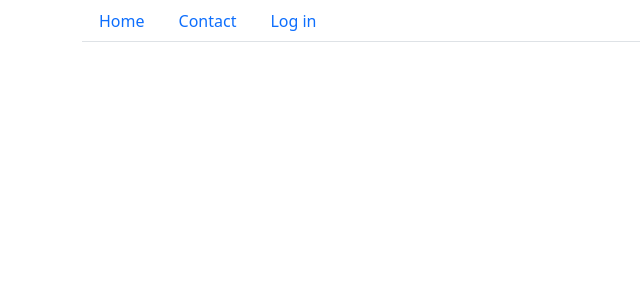
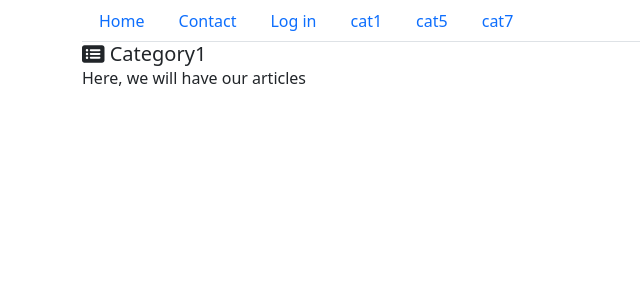
Before and after one commit to Gromso/shopforelectronicgoodsfront, a React (Create React App) app: page /#/category/1/ in a window 1280 px wide. Before the commit this address had no page. Shown: the top 300 px of the page, without its empty margins (0-640 px from the left). Built offline with nearby package versions, Linux system fonts and the light colour scheme.

Commit message:
Implement a basic category page component with data acquisition simulation

```diff
--- /dev/null
+++ b/src/components/CategoryPage/CategoryPage.tsx
@@ -0,0 +1,72 @@
+import { faListAlt } from "@fortawesome/free-solid-svg-icons";
+import { FontAwesomeIcon } from "@fortawesome/react-fontawesome";
+import React from "react";
+import { Card, Container, Nav } from "react-bootstrap";
+import { HashRouter } from "react-router-dom";
+import CategoryType from "../../types/CategoryType";
+
+interface CategoryPageProperties{
+    match: {
+        params:{
+            cId: number
+        }
+    }
+}
+
+interface CategoryPageState{
+    category?: CategoryType;
+}
+
+
+export default class CategoryPage extends React.Component<CategoryPageProperties>{
+
+    state: CategoryPageState;
+
+    constructor(props: Readonly<CategoryPageProperties>){
+        super(props)
+
+        this.state = {};
+
+    }
+
+
+    render() {
+        return (<Container>
+            <Card.Body>
+                <Card.Title>
+                    <FontAwesomeIcon icon={faListAlt} /> { this.state.category?.name}
+                </Card.Title>
+                <Card.Text>
+                    Here, we will have our articles
+                </Card.Text>
+            </Card.Body>
+        </Container>
+        );
+    }
+
+    componentWillMount() {
+       this.getCategoryData();
+    }
+
+    componentWillReceiveProps(newProperties: Readonly<CategoryPageProperties>) {
+        if(newProperties.match.params.cId === this.props.match.params.cId){
+            return;
+        }
+        this.getCategoryData();
+    }
+
+    private getCategoryData(){
+        setTimeout(() =>{
+            const data: CategoryType = {
+                name: 'Category' + this.props.match.params.cId,
+                categoryId: this.props.match.params.cId,
+                items: []
+            };
+            this.setState({
+                category: data,
+            })
+        }, 750);
+    }
+
+
+}
--- a/src/components/ContactPage/ContactPage.tsx
+++ b/src/components/ContactPage/ContactPage.tsx
@@ -4,7 +4,7 @@ import {Container, Card } from 'react-bootstrap';
 import { faPhone } from '@fortawesome/free-solid-svg-icons';
 
 
-export class ContactPage extends React.Component {
+export default class ContactPage extends React.Component {
 
     render() {
         return (<Container>
--- a/src/components/MainMenu/MainMenu.tsx
+++ b/src/components/MainMenu/MainMenu.tsx
@@ -29,7 +29,7 @@ export class MainMenu extends React.Component<MainMenuProperties>{
     constructor(props: Readonly<MainMenuProperties>) {
         super(props);
         this.state = {
-            items: props.items,
+            items: props.items
         };
     }
 
@@ -37,6 +37,15 @@ export class MainMenu extends React.Component<MainMenuProperties>{
         this.setState({
             items: items,
         });
+    }
+
+
+    private makeNewLink(item: MainMenuItem, index: number){
+        return (
+            <Link key={index} to={item.link} className='nav-link'>
+                {item.text}
+            </Link>
+        );
     }
 
     render() {
@@ -52,13 +61,5 @@ export class MainMenu extends React.Component<MainMenuProperties>{
     }
 
 
-    private makeNewLink(item: MainMenuItem, index: number){
-        return (
-            <Link key={index} to={item.link} className='nav-link'>
-                {item.text}
-            </Link>
-        );
-    }
-
 
 }
--- a/src/components/UserLoginPage/UserLoginPage.tsx
+++ b/src/components/UserLoginPage/UserLoginPage.tsx
@@ -4,7 +4,7 @@ import {Container, Card } from 'react-bootstrap';
 import { faSignInAlt } from '@fortawesome/free-solid-svg-icons';
 
 
-export class UserLoginPage extends React.Component {
+export default class UserLoginPage extends React.Component {
     render() {
         return (<Container>
             <Card.Body>
--- a/src/index.tsx
+++ b/src/index.tsx
@@ -10,14 +10,19 @@ import 'bootstrap/dist/js/bootstrap.min.js';
 import '@fortawesome/fontawesome-free/css/fontawesome.min.css'
 import { MainMenu, MainMenuItem } from './components/MainMenu/MainMenu';
 import { HashRouter, Routes, Route } from 'react-router-dom';
-import { ContactPage } from './components/ContactPage/ContactPage';
-import { UserLoginPage } from './components/UserLoginPage/UserLoginPage';
+import ContactPage  from './components/ContactPage/ContactPage';
+import UserLoginPage  from './components/UserLoginPage/UserLoginPage';
+import CategoryPage from './components/CategoryPage/CategoryPage';
 
 
 const menuItems = [
   new MainMenuItem("Home", "/"),
-  new MainMenuItem("Contact", "/contact"),
-  new MainMenuItem("Log in", "/user/login"),
+  new MainMenuItem("Contact", "/contact/"),
+  new MainMenuItem("Log in", "/user/login/"),
+
+  new MainMenuItem("cat1", "/category/1/"),
+  new MainMenuItem("cat5", "/category/5/"),
+  new MainMenuItem("cat7", "/category/7/"),
 ];
 const root = ReactDOM.createRoot(
   document.getElementById('root') as HTMLElement
@@ -30,6 +35,8 @@ root.render(
         <Route index path='/'  element={<HomePage/>} />
         <Route path="/contact" element={<ContactPage/>} />
         <Route path="/user/login" element={<UserLoginPage/>} />
+        <Route path="/category/:cId" element={<CategoryPage match={{params: {cId: 1}
+        }}/>} />
       </Routes >
     </HashRouter>
   </React.StrictMode>
--- /dev/null
+++ b/src/types/CategoryType.ts
@@ -0,0 +1,8 @@
+import ArticleType from "./ArticleType";
+
+export default class CategoryType{
+    categoryId?: number;
+    name?: string;
+    items?: ArticleType[];
+
+}
```
Also changed, not shown: src/types/ArticleType.ts (added, +8 -0 lines).
